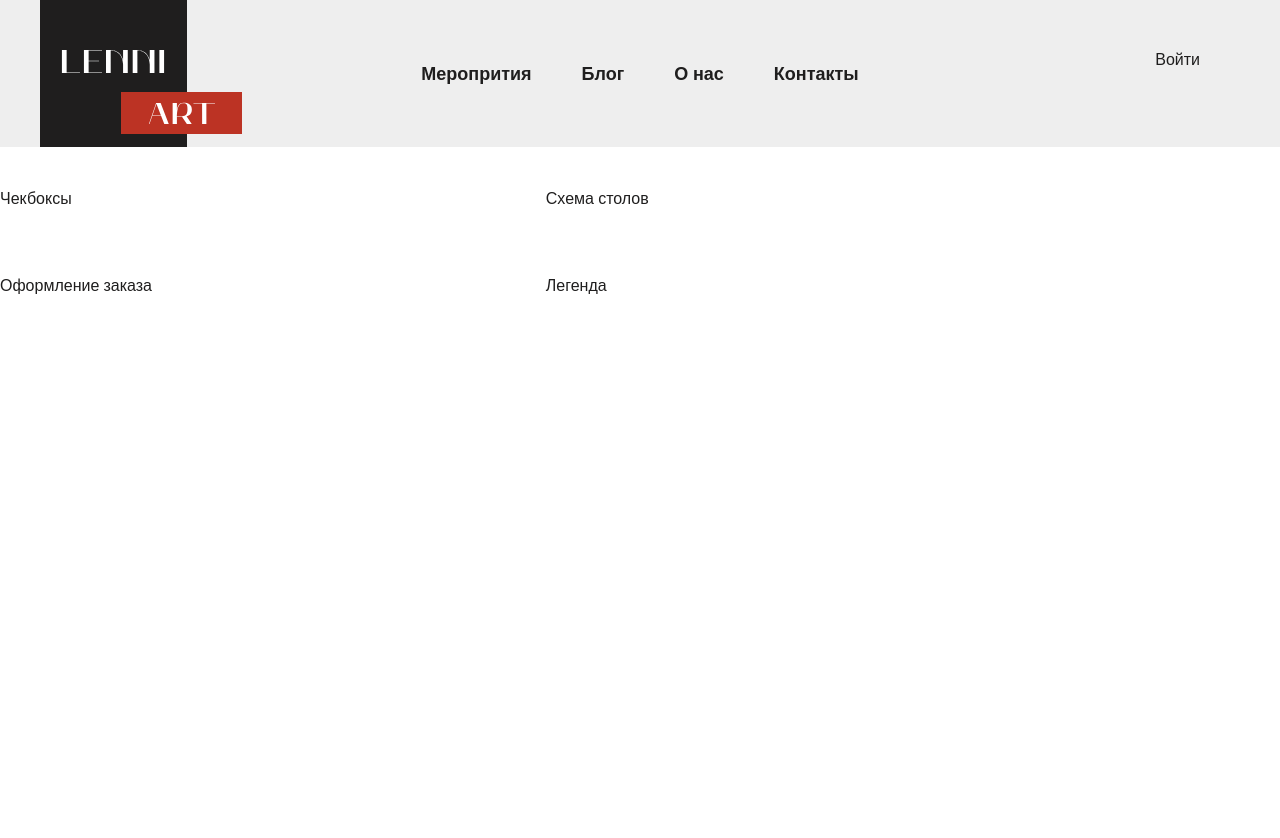
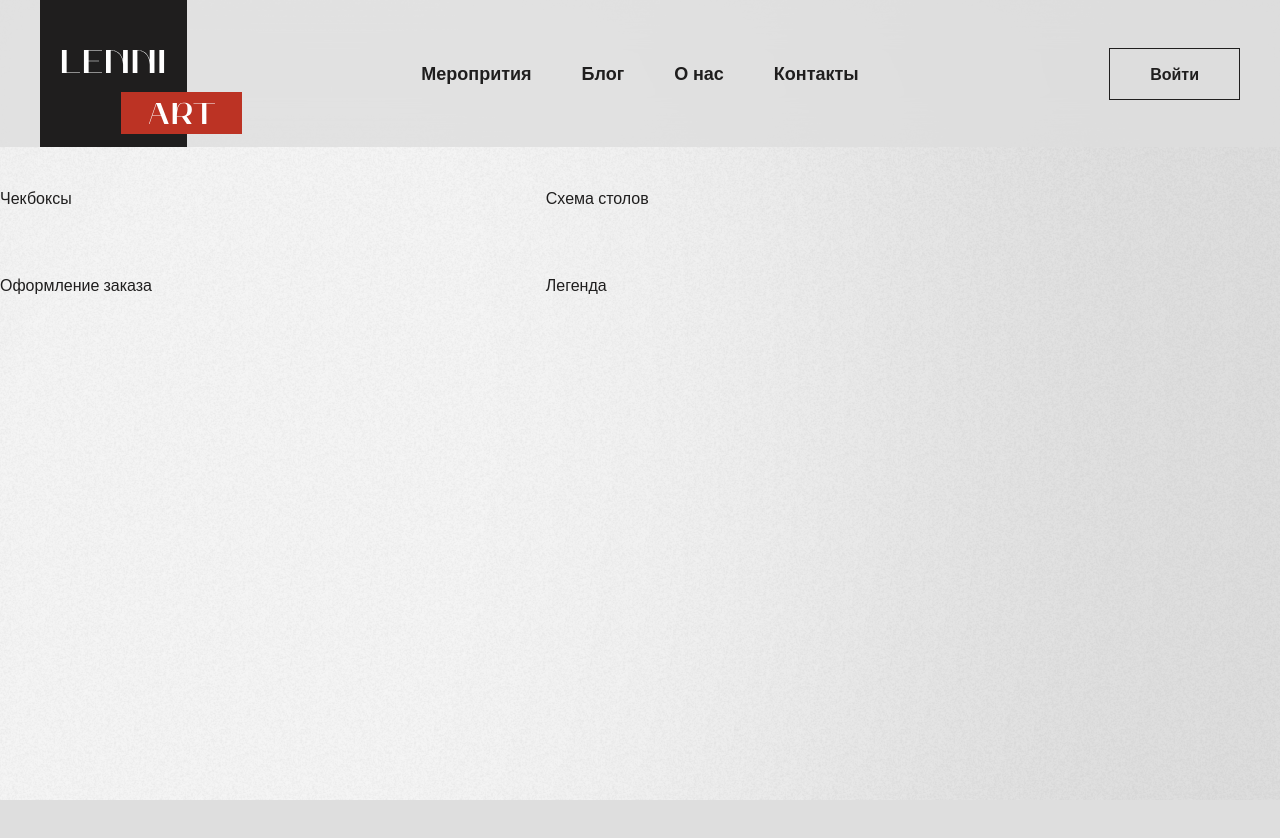
Before and after one commit to NeverTold/lenni, a website: page src/html/event.html in a window 1280 px wide. After the commit the page ends 800 px from the top, so only its background shows below. Drawn offline with nearby package versions, Linux system fonts and the light colour scheme; files that its build step writes are made by us from their sources; files whose address does not match are found by name.

Commit message:
fix: path to files fixed

```diff
--- a/src/html/blocks/head.html
+++ b/src/html/blocks/head.html
@@ -5,7 +5,6 @@
     <link rel="preconnect" href="https://fonts.googleapis.com">
     <link rel="preconnect" href="https://fonts.gstatic.com" crossorigin>
     <link href="https://fonts.googleapis.com/css2?family=Lora:ital,wght@400,500;1,400..700&family=Open+Sans:ital,wght@0,300..800;1,300..800&display=swap" rel="stylesheet">
-    <link rel="stylesheet" href="../styles/normalize.css">
-    <link rel="stylesheet" href="../styles/styles.css">
+    <link rel="stylesheet" href="styles/styles.css">
 
 </head>
--- a/src/styles/global/common.less
+++ b/src/styles/global/common.less
@@ -10,7 +10,7 @@ body {
   flex-direction: column;
   min-height: 100vh;
   background-color: @gray;
-  background-image: url(../assets/images/noise.png), url(../assets/images/bg.webp);
+  background-image: url(assets/images/noise.png), url(assets/images/bg.webp);
   background-position: 0 0, 0 0;
   background-size: auto, 100% auto;
   background-repeat: repeat, repeat-y;
--- a/src/styles/global/fonts.less
+++ b/src/styles/global/fonts.less
@@ -1,13 +1,13 @@
 @font-face {
   font-family: "mak";
-  src: local("MAK-bold"), url("../assets/fonts/MAK-bold.woff") format("woff");
+  src: local("MAK-bold"), url("assets/fonts/MAK-bold.woff") format("woff");
   font-weight: 700;
   font-style: normal;
 }
 
 @font-face {
   font-family: "mak";
-  src: local("MAK-light"), url("../assets/fonts/MAK-light.woff") format("woff");
+  src: local("MAK-light"), url("assets/fonts/MAK-light.woff") format("woff");
   font-weight: 300;
   font-style: normal;
 }
```
Also changed, not shown: src/styles/styles.css.
